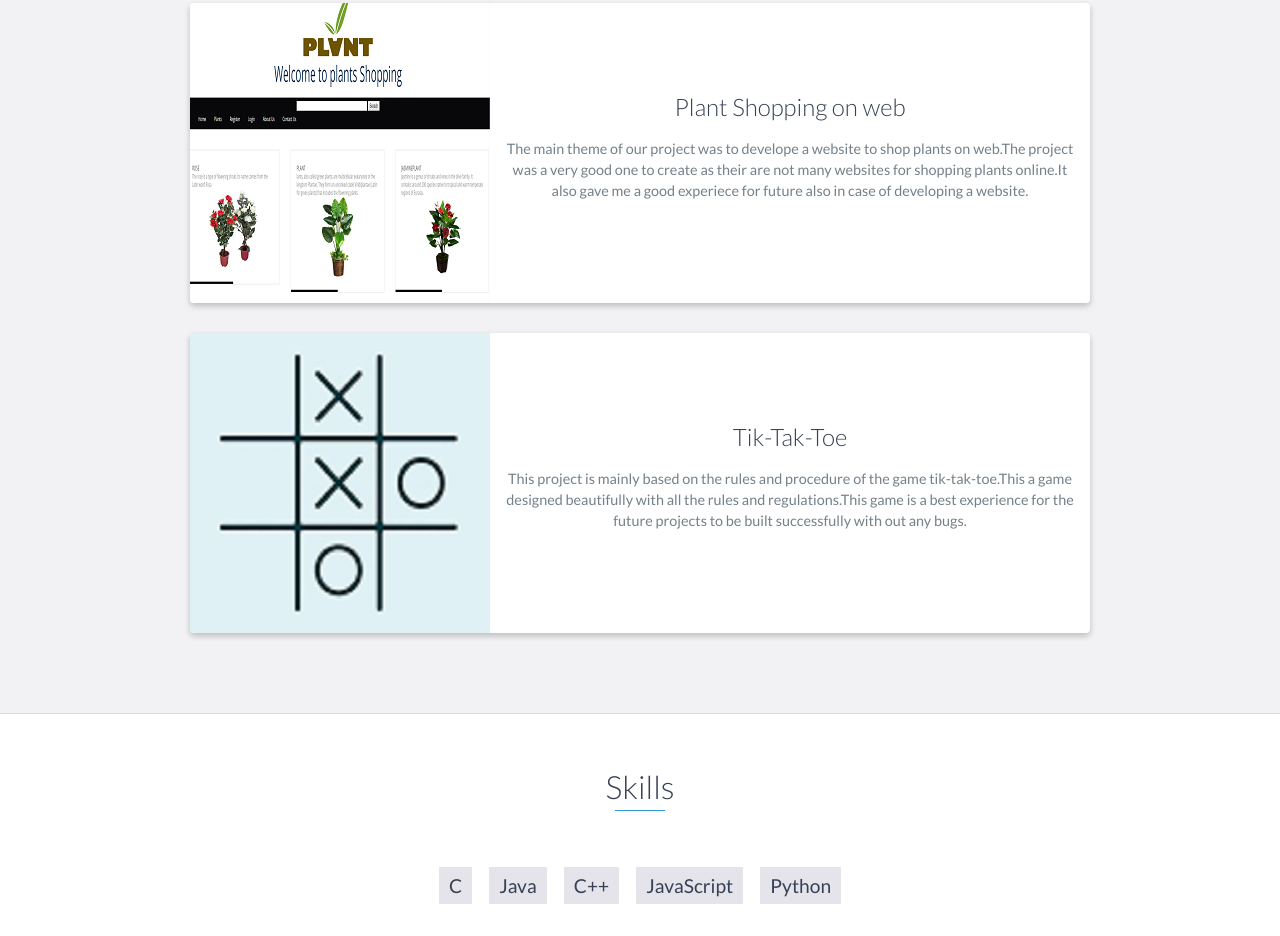
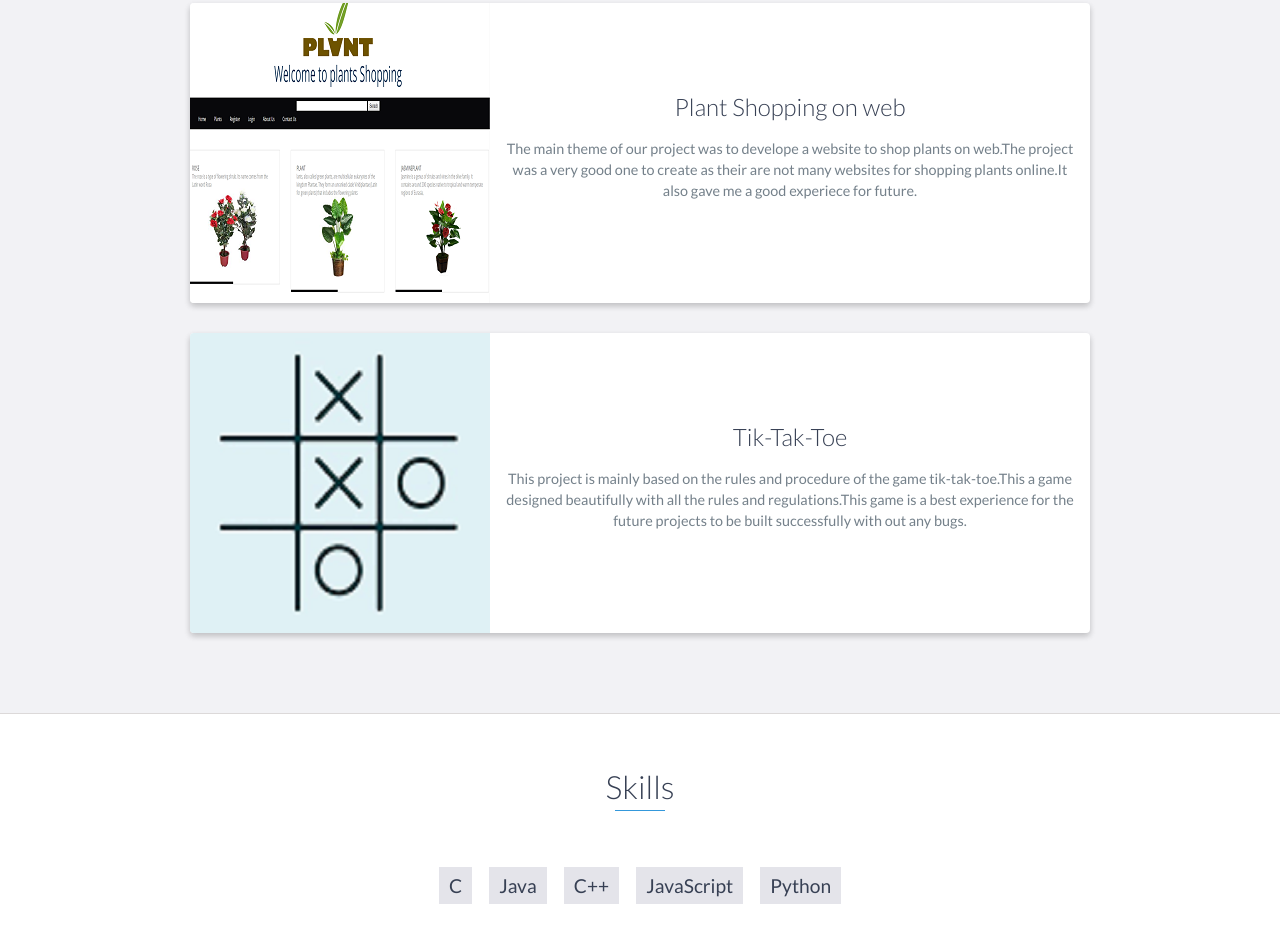
Before and after one commit to Veeran83/1, a website: page index.html in a window 1280 px wide. Shown: the part 2058-2994 px from the top of the page. Drawn offline with nearby package versions, Linux system fonts and the light colour scheme.

Commit message:
Update index.html

```diff
--- a/index.html
+++ b/index.html
@@ -140,7 +140,7 @@
                     <div class="project-info">
                         <h3>Plant Shopping on web</h3>
                         <p>
-                            The main theme of our project was to develope a website to shop plants on web.The project was a very good one to create as their are not many websites for shopping plants online.It also gave me a good experiece for future also in case of developing a website.
+                            The main theme of our project was to develope a website to shop plants on web.The project was a very good one to create as their are not many websites for shopping plants online.It also gave me a good experiece for future.
                         </p>
                         <a href="#"></a>
                     </div>
```
